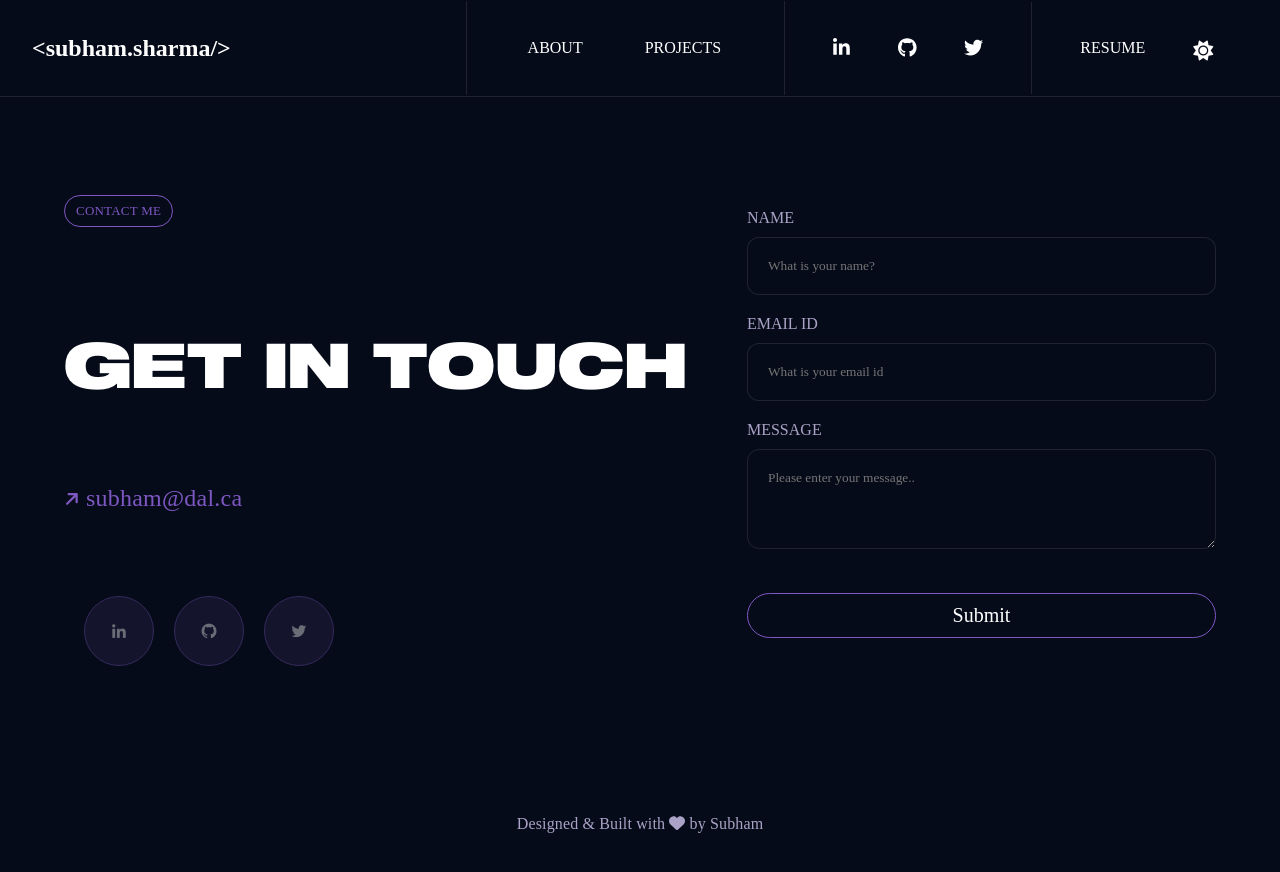
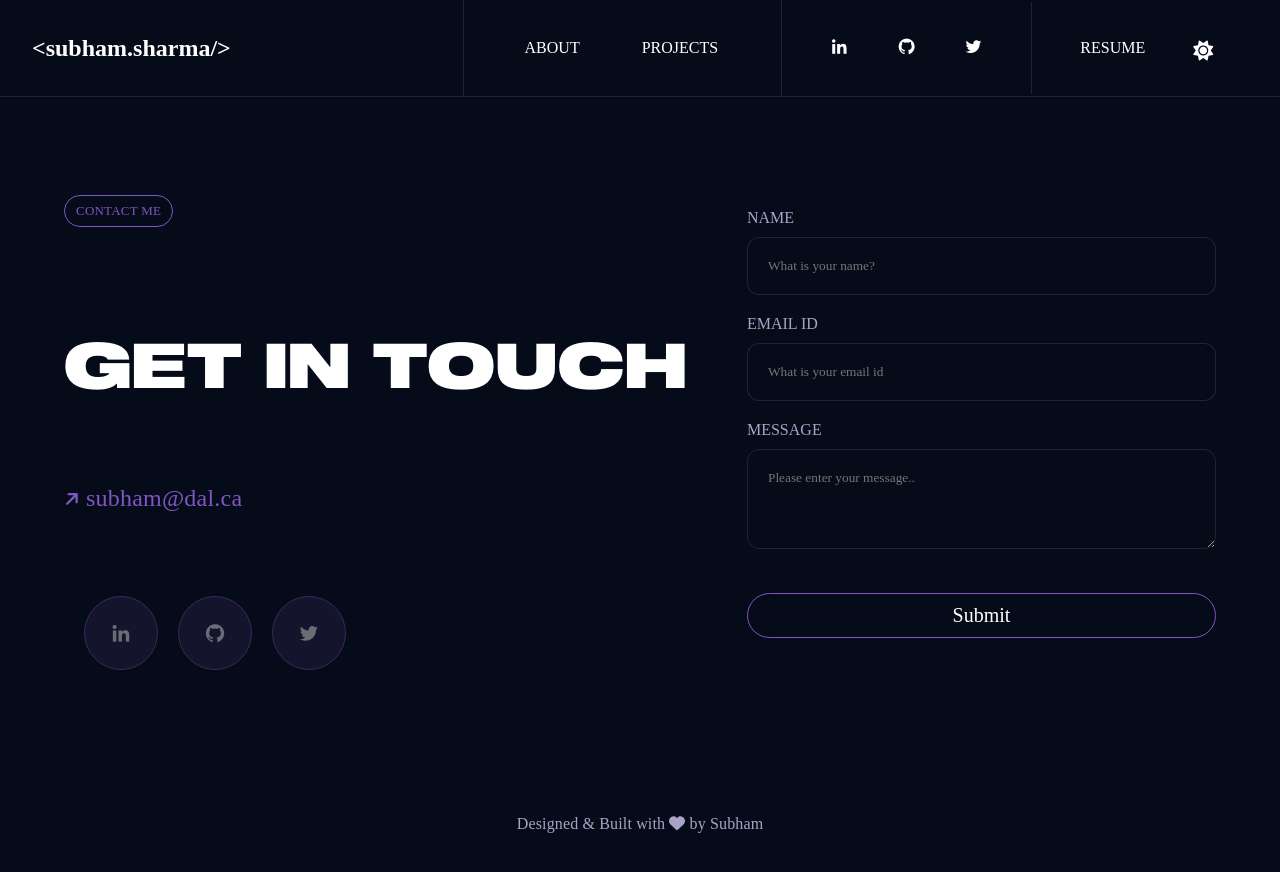
Before and after one commit to sharmasubham22/portfolio-v2, a React (Create React App) app: page /contact in a window 1280 px wide. Shown: the top 872 px of the page. Built offline with nearby package versions, Linux system fonts and the light colour scheme; a web font is replaced by a local one.

Commit message:
UI fixes

```diff
--- a/src/components/nav.css
+++ b/src/components/nav.css
@@ -164,12 +164,12 @@ nav{
 
 }
 
-.social{
+#social{
     font-size: larger;
     transition: 0.3s ease;
 }
 
-.social:hover{
+#social:hover{
   transform: scale(1.5);
     color: var(--highlight-color);
 }
@@ -234,7 +234,7 @@ nav{
     font-size: 34px;
 }
 
-.social{
+#social{
     color: var(--text-color);
     font-size: 24px;
     padding: 20px;
@@ -244,7 +244,7 @@ nav{
     transition: 0.5s ease;
 }
 
-.social:hover{
+#social:hover{
     transform: scale(0.8);
     opacity: 1;
 }
--- a/src/components/nav.js
+++ b/src/components/nav.js
@@ -70,17 +70,20 @@ const toggleTheme = (e)=>{
               href="https://www.linkedin.com/in/subham-sharma-137985128/"
               target="_blank"
             >
-              <FontAwesomeIcon
+              {/* <FontAwesomeIcon
                 className="social"
                 icon={faLinkedinIn}
                 href="#"
-              />
+              /> */}
+              <i class="bx bxl-linkedin" id="social"></i>
             </a>
             <a href="https://github.com/sharmasubham22" target="_blank">
-              <FontAwesomeIcon className="social" icon={faGithub} />
+              <i class="bx bxl-github" id="social"></i>
+              {/* <FontAwesomeIcon className="social" icon={faGithub} /> */}
             </a>
             <a href="https://twitter.com/subh_sharma22" target="_blank">
-              <FontAwesomeIcon className="social" icon={faTwitter} />
+              <i class="bx bxl-twitter" id="social"></i>
+              {/* <FontAwesomeIcon className="social" icon={faTwitter} /> */}
             </a>
           </div>
           <div id="resume" className="nav-section">
--- a/src/views/Contact/contact.css
+++ b/src/views/Contact/contact.css
@@ -87,7 +87,7 @@ padding-top: 10%;
 
 #social2{
     color: var(--text-color);
-    font-size: 18px;
+    font-size: 22px;
     margin-left: 20px;
     padding: 25px;
     border: 1px solid var(--highlight-color);
```
